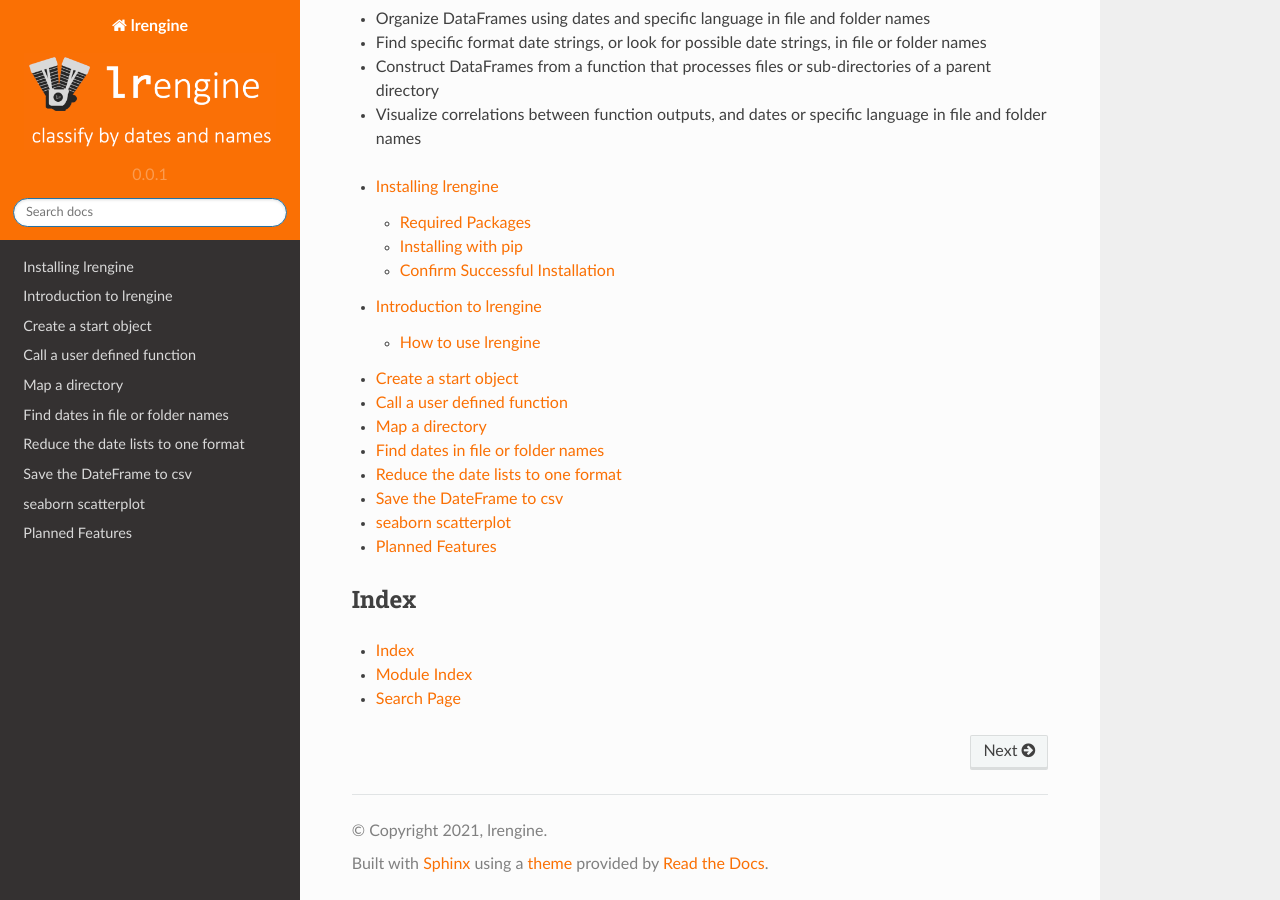
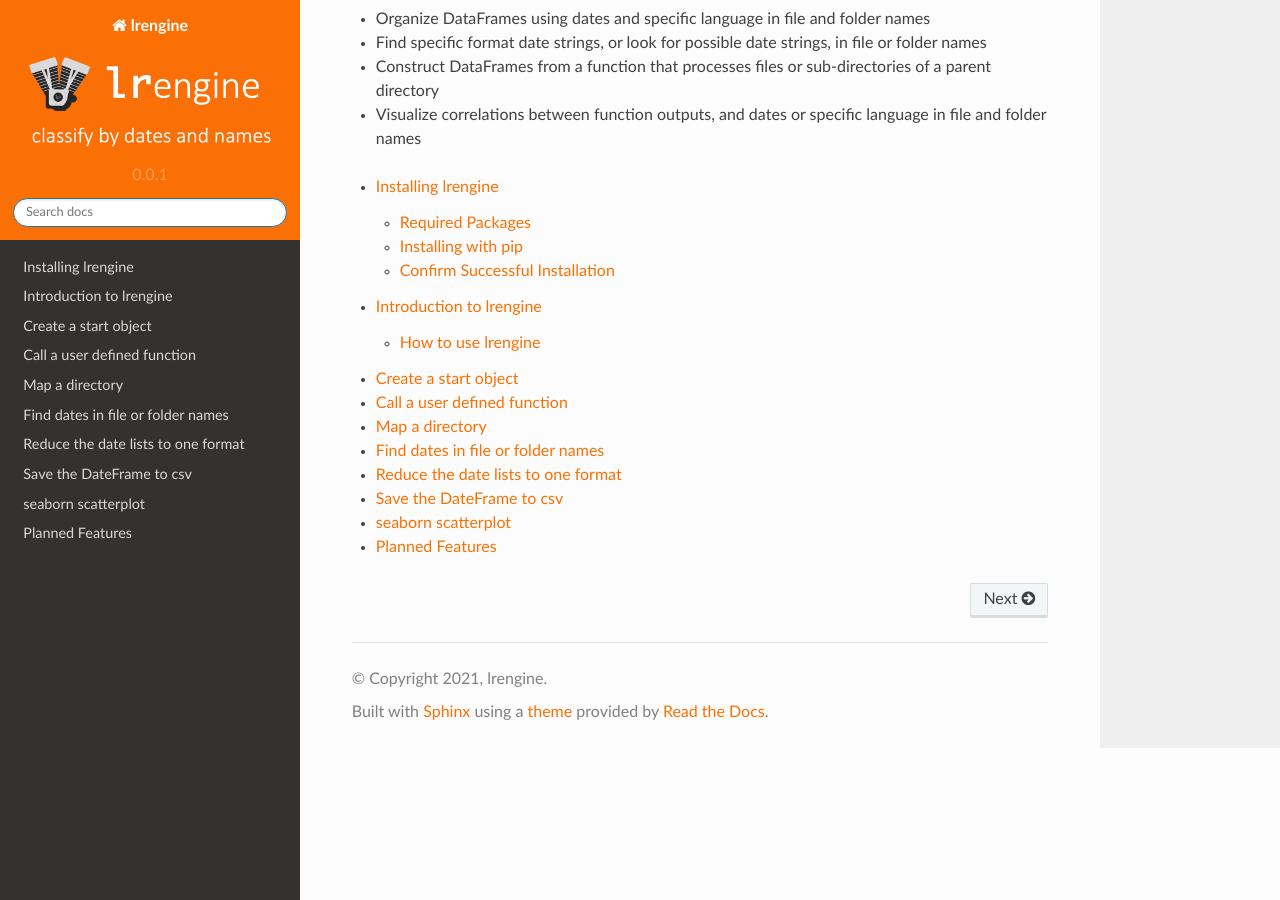
Before and after one commit to thcasey3/lrengine, a Sphinx documentation site: the page built from docs/source/index.rst, in a window 1280 px wide and 900 px high, scrolled down 501 px. Built offline with Sphinx 7.4.7 and the Read the Docs theme 2.0.0, drawn with Linux system fonts in a browser that asks for light colours; pages that are not in the unit, such as notebooks, are missing from menus.

Commit message:
Update index.rst

```diff
--- a/docs/source/index.rst
+++ b/docs/source/index.rst
@@ -56,11 +56,3 @@ Features
    sea() method
    auto_examples/index
    Planned features
-
-
-Index
-=====
-
-* :ref:`genindex`
-* :ref:`modindex`
-* :ref:`search`
```
